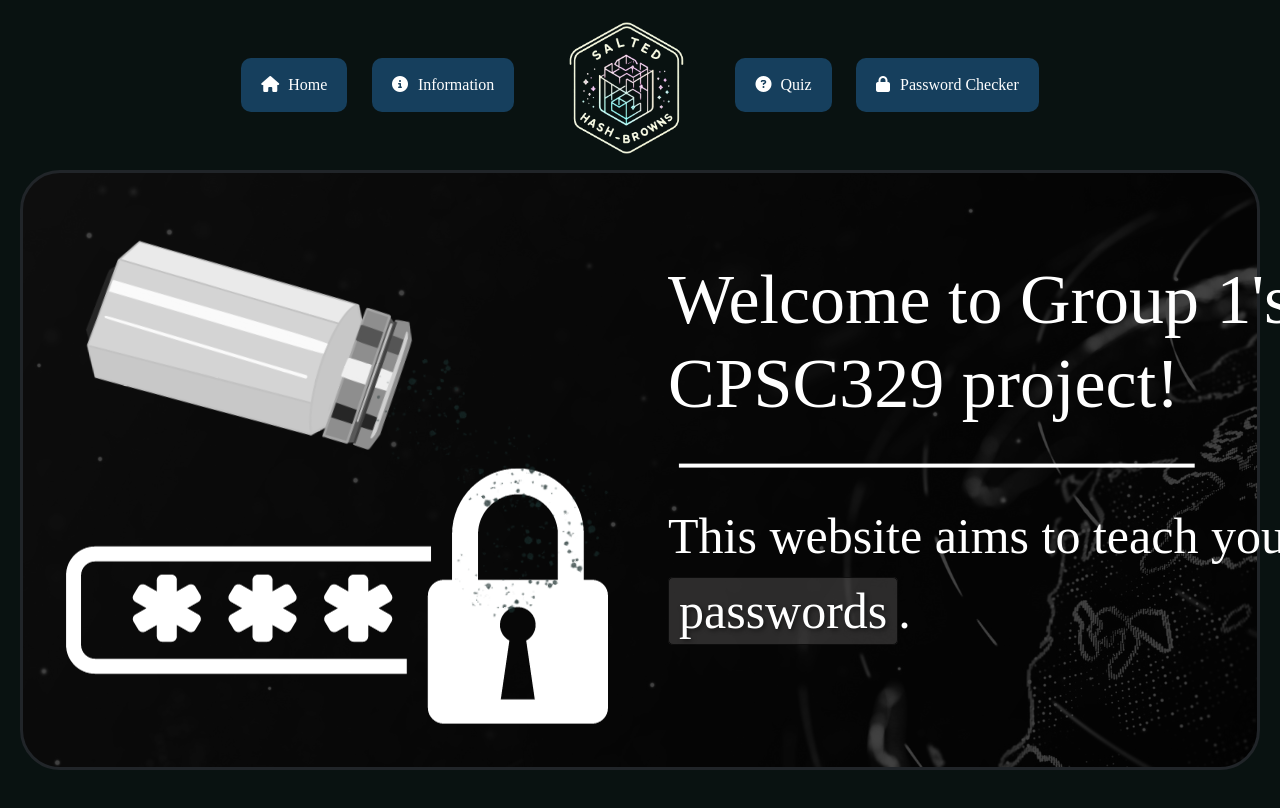
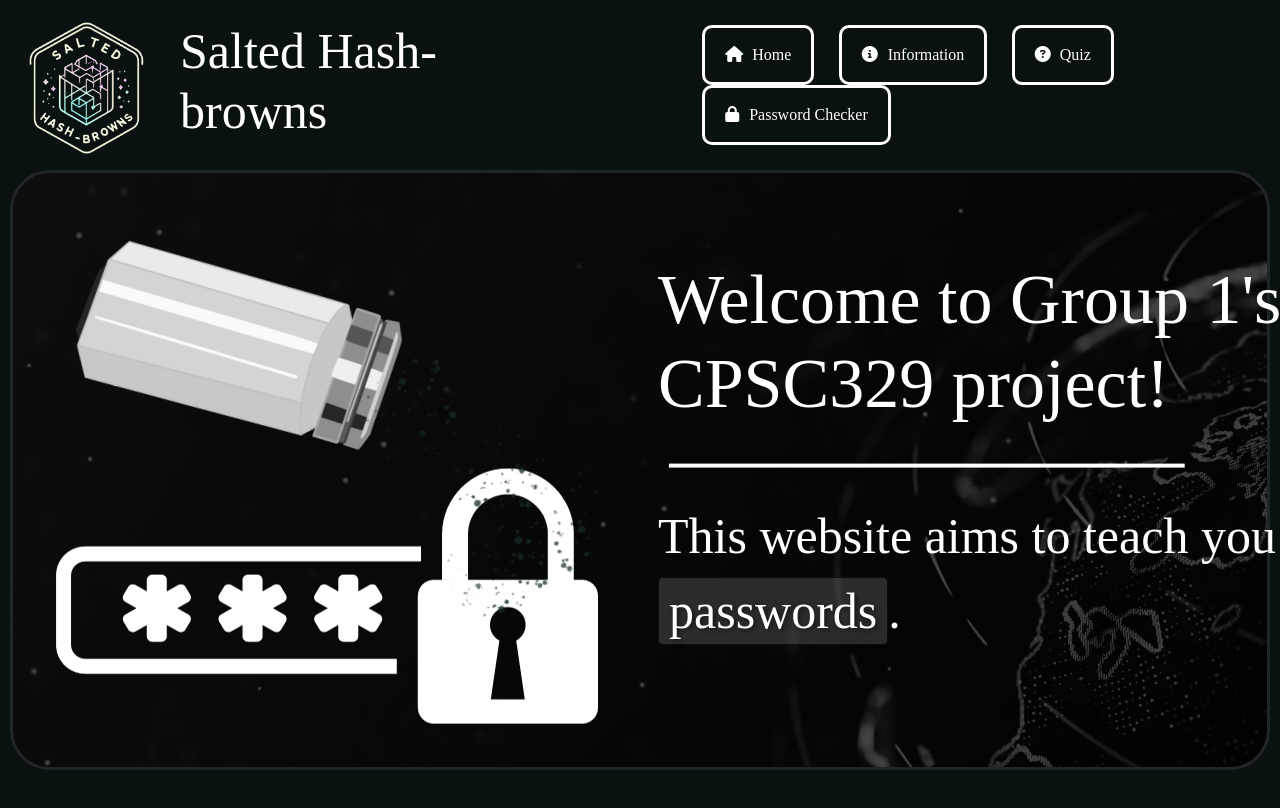
Before and after one commit to TheoYamit/CPSC329-Project, a plain HTML site: page index.html in a window 1280 px wide. Shown: the top 808 px of the page. Drawn offline with nearby package versions, Linux system fonts and the light colour scheme; a web font is replaced by a local one.

Commit message:
Header is subject to change. The entirety of home is subject to change.

```diff
--- a/cssFiles/header.css
+++ b/cssFiles/header.css
@@ -1,6 +1,5 @@
 .header {
     display: flex;
-    justify-content: center;
     align-items: center;
     flex-wrap: nowrap;
 }
@@ -9,20 +8,30 @@
     display: inline-block;
 }
 
-.navigation1, .navigation2 {
-    margin: 0 2%;
+.header-h1 {
+    font-size: 50px;
+    display: inline-block;
+}
+
+.navigation {
+    margin-left: 150px;
+}
+
+.navigation a {
+    display: inline-block;
+    margin-right: 20px;
 }
 
 .nav-button-wrapper {
-    display:inline-block;
-    margin-right: 20px;
+    display: inline-block;
 }
 
 .nav-button {
-    background-color: #163F5D;
-    border: none;
+    background-color: transparent;
+    border: solid;
     border-radius: 10px;
     color: white;
+    border-color: white;
     padding: 15px;
     padding-right: 20px;
     padding-left: 20px;
@@ -45,7 +54,8 @@
 }
 
 .nav-button:hover{
-    background-color:#1d4c6d;
+    background-color: white;
+    color: black;
     transition: all 0.3s ease;
 }
 
--- a/cssFiles/home.css
+++ b/cssFiles/home.css
@@ -14,10 +14,10 @@
 
 
 .banner {
-    width: calc(100% - 40px);
+    width: calc(100% - 20px);
     height: 600px;
-    margin-left: 20px;
-    margin-right: 20px;
+    margin-left: 10px;
+    margin-right: 10px;
     border-radius: 40px;
     border: solid;
     background-image: url(../images/banner.png);
--- a/index.html
+++ b/index.html
@@ -21,8 +21,17 @@
     </head>
     <body>
         <header class="header">
-            <nav class="navigation1">
-                <a href="index.html" class="nav-button-wrapper">
+
+            <div class = "logo-img">
+                <a href=index.html>
+                    <img id="logo-img" src="images/SaltedHB.png" width="170px;">
+                </a>
+            </div>
+
+            <h1 class="header-h1">Salted Hash-browns</h1>
+
+            <nav class="navigation">
+                <a href="index.html">
                     <button class="nav-button">
                         <i class="fa-solid fa-house" style ="margin-right: 5px;"></i> Home
                     </button>
@@ -33,16 +42,8 @@
                         <i class="fa-solid fa-circle-info" style="margin-right: 10px;"></i>Information
                     </button>
                 </a>
-            </nav>
 
-            <div class = "logo-img">
-                <a href=index.html>
-                    <img id="logo-img" src="images/SaltedHB.png" width="170px;">
-                </a>
-            </div>
-
-            <nav class="navigation2">
-                <a href="quiz.html" class="nav-button-wrapper">
+                <a href="quiz.html">
                     <button class="nav-button">
                         <i class="fas fa-circle-question" style="margin-right: 5px;"></i> Quiz
                     </button>
@@ -52,7 +53,9 @@
                         <i class="fa-solid fa-lock" style="margin-right: 10px;"></i>Password Checker
                     </button>
                 </a>
+
             </nav>
+
         </header>
 
         <main>
```
